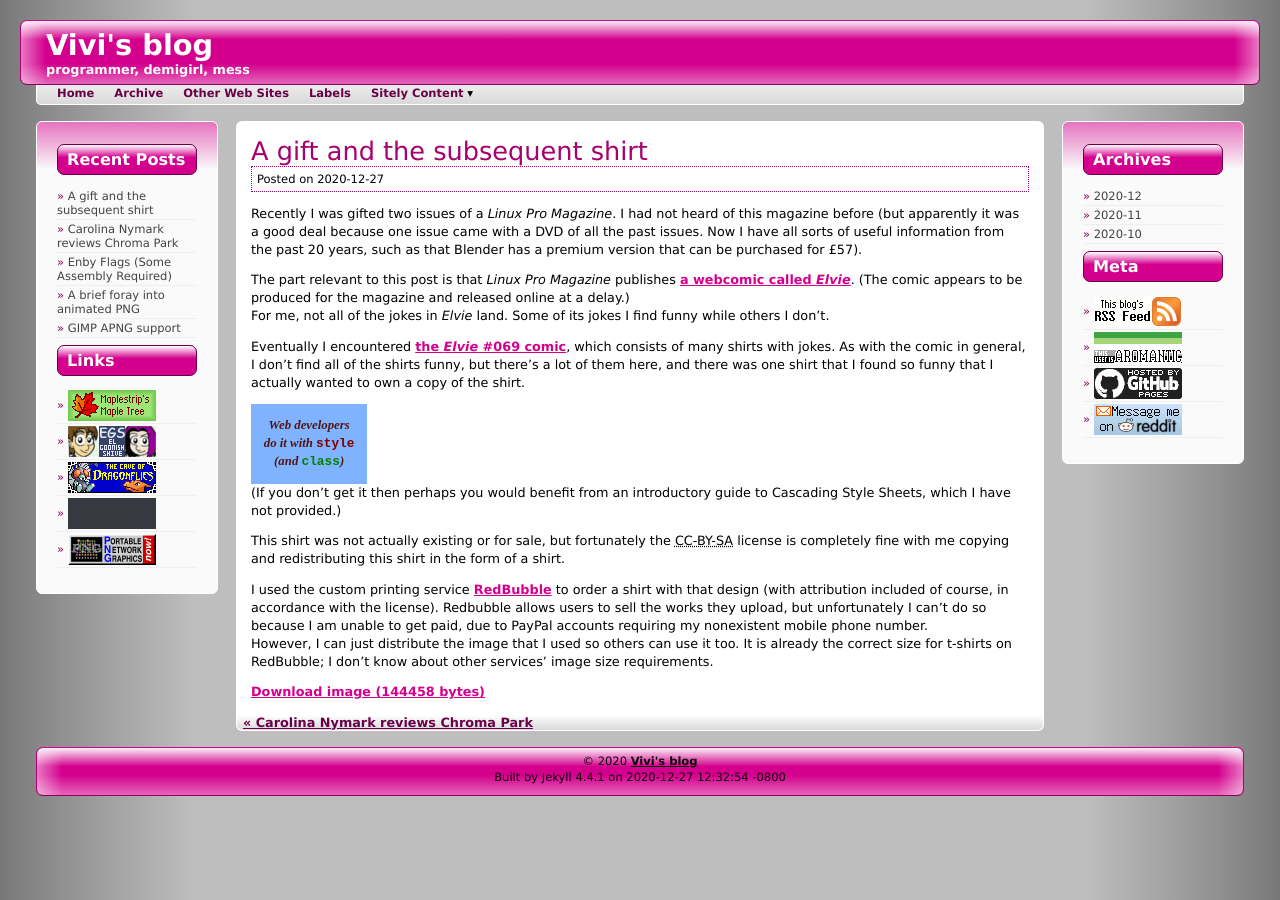
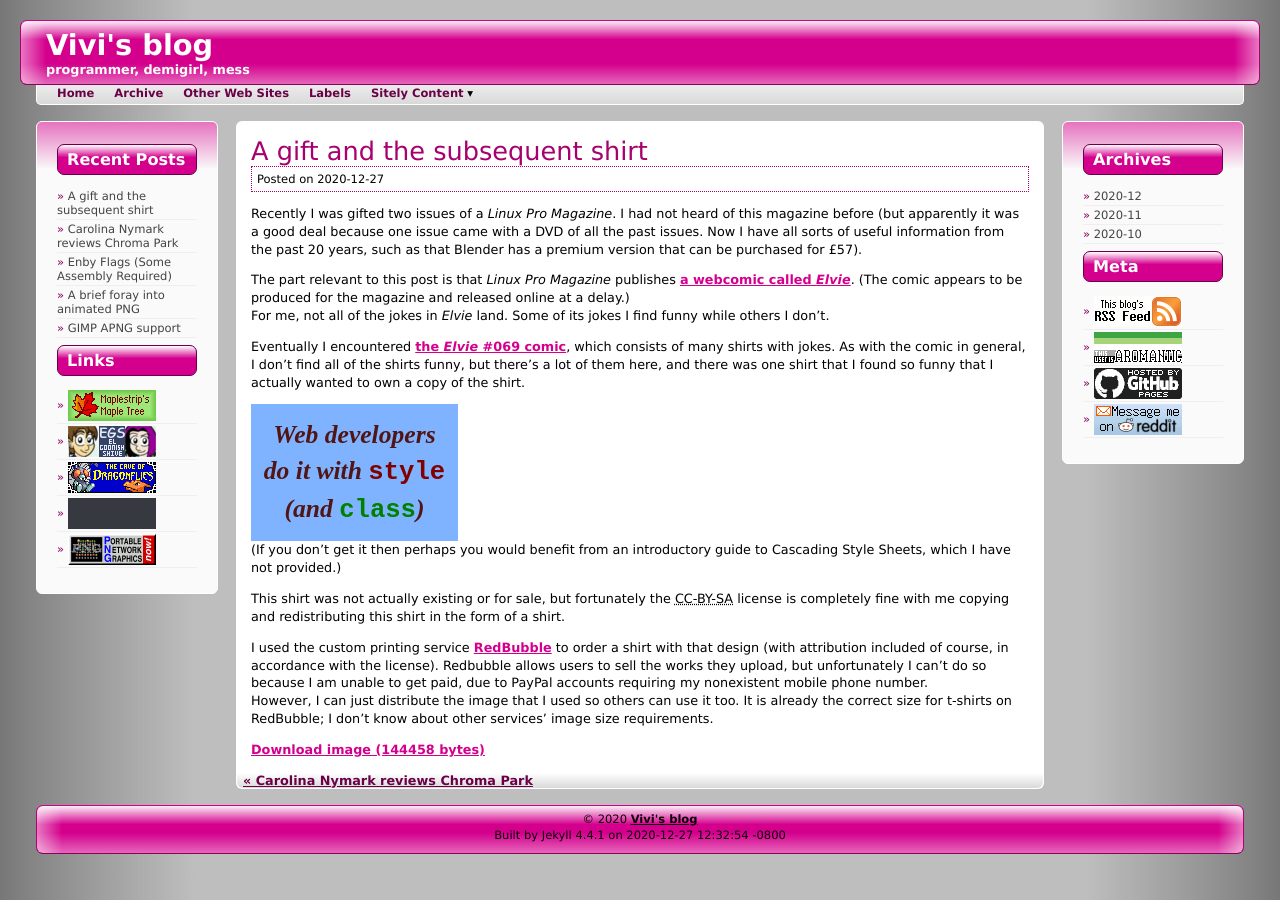
Before and after one commit to mincerafter42/mincerafter42.github.io, a Jekyll site: the page built from _posts/2020-12-27-a-gift-and-the-subsequent-shirt.md, in a window 1280 px wide. Built offline with Jekyll 4.4.1, drawn with Linux system fonts in a browser that asks for light colours.

Commit message:
Made shirt text larger

```diff
--- a/_posts/2020-12-27-a-gift-and-the-subsequent-shirt.md
+++ b/_posts/2020-12-27-a-gift-and-the-subsequent-shirt.md
@@ -9,7 +9,7 @@ For me, not all of the jokes in _Elvie_ land. Some of its jokes I find funny whi
 
 Eventually I encountered [the _Elvie_ #069 comic](http://peppertop.com/elvie/comic/elvie-069), which consists of many shirts with jokes. As with the comic in general, I don't find all of the shirts funny, but there's a lot of them here, and there was one shirt that I found so funny that I actually wanted to own a copy of the shirt.
 
-<span style="padding:1em;display:inline-block;background-color:#80b3ff;color:#501616;font-weight:bold;font-style:italic;font-family:serif;text-align:center">Web developers <br />
+<span style="padding:.5em;display:inline-block;background-color:#80b3ff;color:#501616;font-weight:bold;font-style:italic;font-family:serif;text-align:center;font-size:2em">Web developers <br />
 do it with <span style="color:#800000;font-family:monospace;font-style:normal">style</span> <br />
 (and <span style="color:#008000;font-family:monospace;font-style:normal">class</span>)</span>
 (If you don't get it then perhaps you would benefit from an introductory guide to Cascading Style Sheets, which I have not provided.)
```
